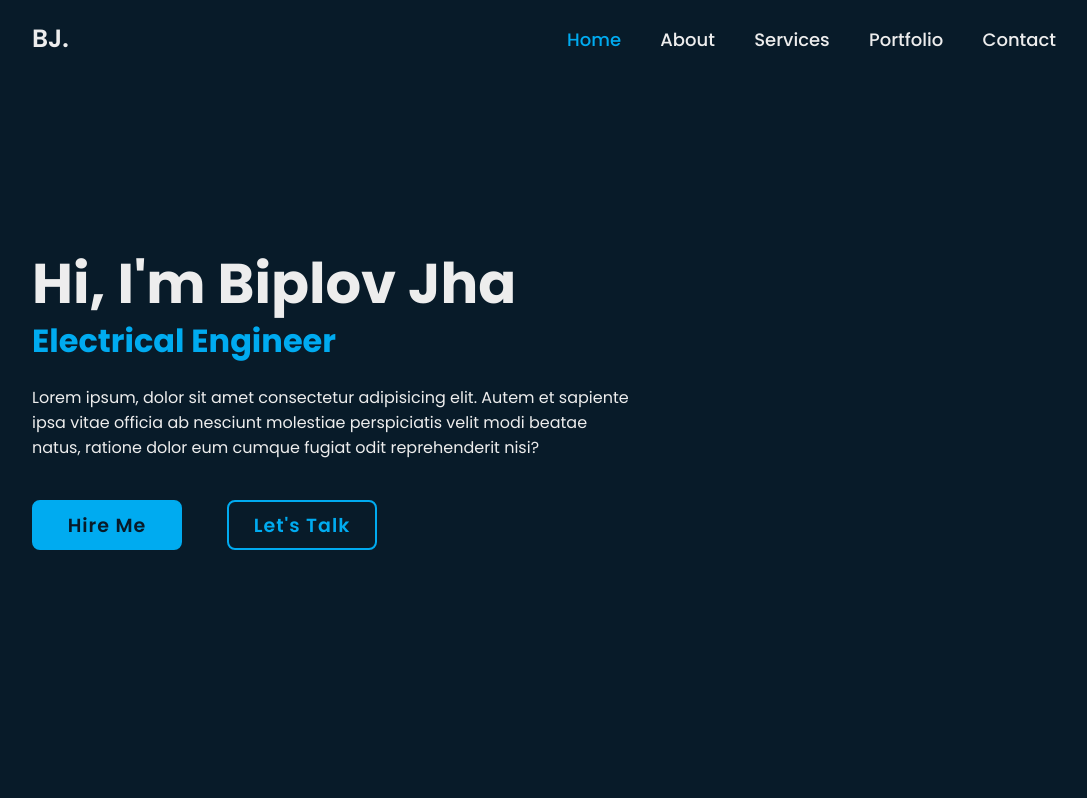
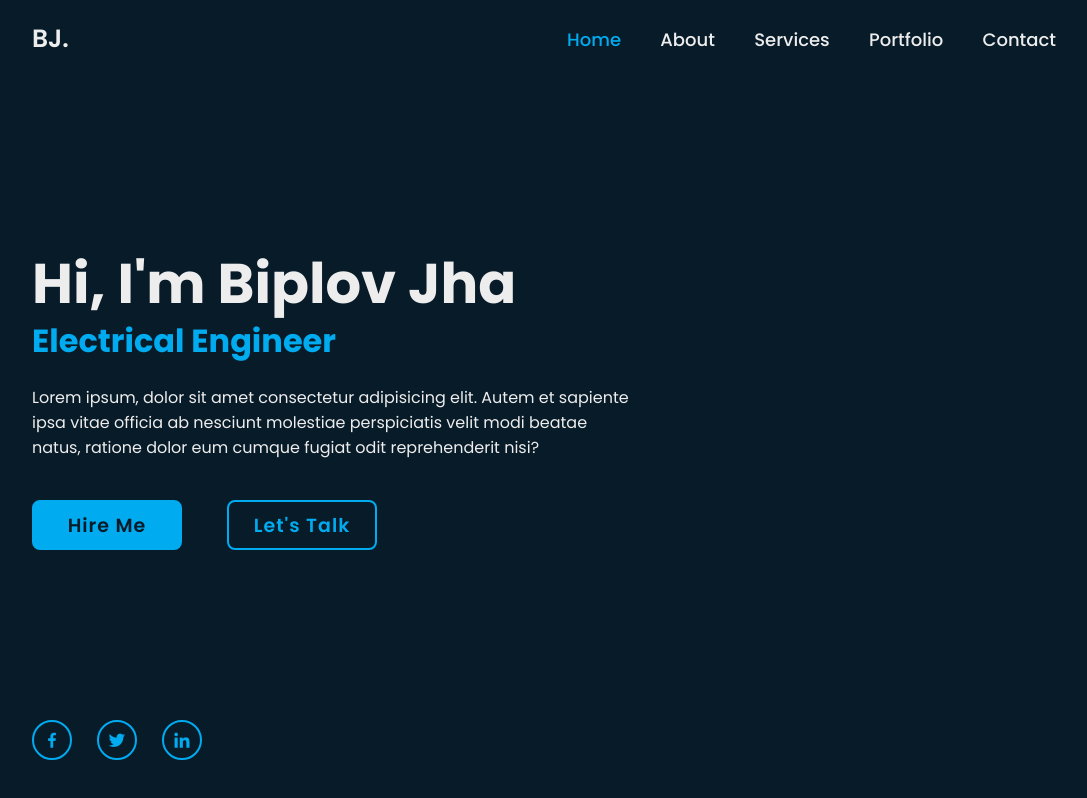
Before and after one commit to Lucifer-22/dark_portfolio_web, a plain HTML site: page index.html in a window 1280 px wide. Shown: the whole page, without its empty margins (96-1183 px from the left). Drawn offline with nearby package versions, Linux system fonts and the light colour scheme.

Commit message:
Before photo

```diff
--- a/index.html
+++ b/index.html
@@ -35,9 +35,9 @@
         </div>
 
         <div class="home-sci">
-            <a href=""></a>
-            <a href=""></a>
-            <a href=""></a>
+            <a href=""><i class='bx bxl-facebook'></i></a>
+            <a href=""><i class='bx bxl-twitter'></i></a>
+            <a href=""><i class='bx bxl-linkedin'></i></a>
         </div>
     </section>
 </body>
--- a/style.css
+++ b/style.css
@@ -131,3 +131,48 @@ body {
 .btn-box a:hover::before {
     width: 100%;
 }
+
+.home-sci {
+    position: absolute;
+    bottom: 40px;
+    width: 170px;
+    display: flex;
+    justify-content: space-between;
+}
+
+.home-sci a {
+    position: relative;
+    display: inline-flex;
+    justify-content: center;
+    align-items: center;
+    width: 40px;
+    height: 40px;
+    background: transparent;
+    border: 2px solid #00abf0;
+    border-radius: 50%;
+    font-size: 20px;
+    color: #00abf0;
+    text-decoration: none;
+    z-index: 1;
+    overflow: hidden;
+    transition: .5s;
+}
+
+.home-sci a:hover {
+    color: #081b29;
+}
+.home-sci a::before {
+    content: '';
+    position: absolute;
+    top: 0;
+    left: 0;
+    width: 0%;
+    height: 100%;
+    background: #00abf0;
+    z-index: -1;
+    transition: .5s;
+}
+
+.home-sci a:hover::before {
+    width: 100%;
+}
```
